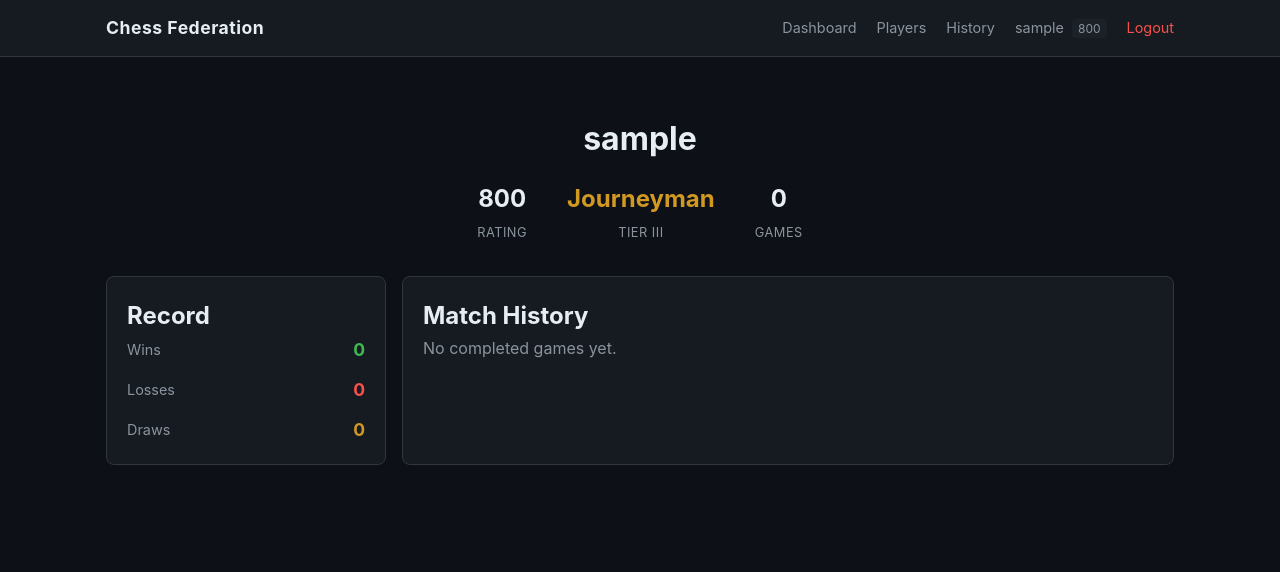
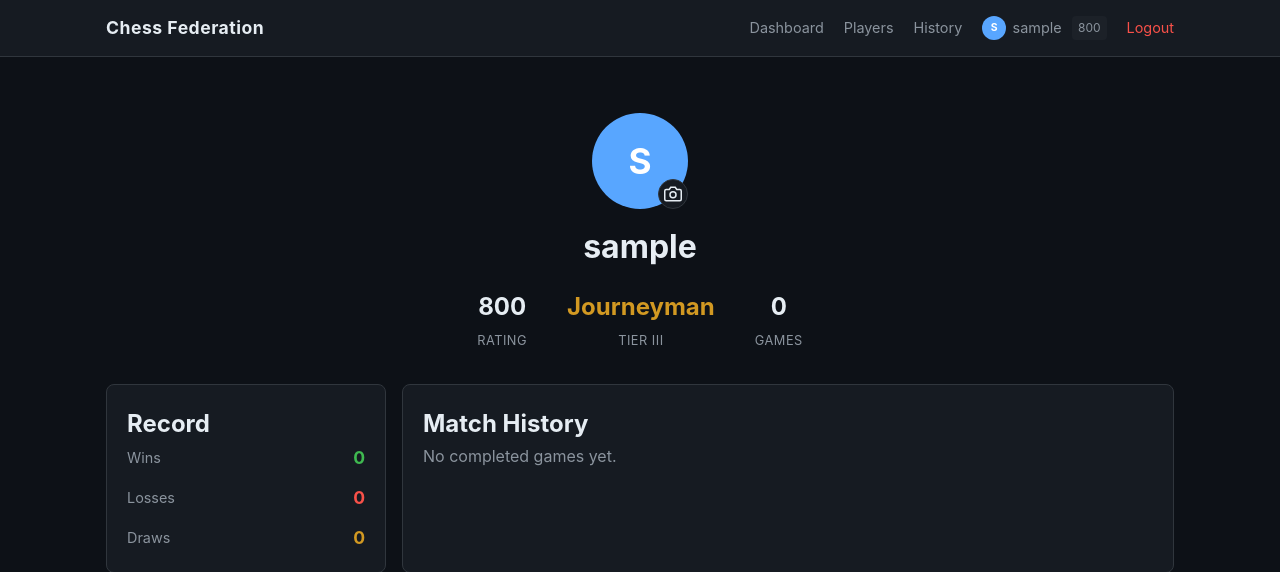
Before and after one commit to lydhndrxca/Chess-Federation, a Flask app: a page that uses app/templates/base.html in a window 1280 px wide. Shown: the top 572 px of the page. Run offline with Flask 3, Linux system fonts and the light colour scheme; the visitor is signed in with stand-in values (Sample User, id 1); data comes from the database, SQL or seed files in the repository; data that the repository does not hold is empty.

Commit message:
Add avatar photo upload for user profiles
Made-with: Cursor

```diff
--- a/app/__init__.py
+++ b/app/__init__.py
@@ -1,4 +1,5 @@
 import os
+import sqlite3
 
 from flask import Flask
 from flask_login import LoginManager
@@ -9,12 +10,26 @@ from app.models import db, User
 login_manager = LoginManager()
 
 
+def _migrate_db(app):
+    """Add columns that may not exist in an older database."""
+    db_path = app.config['SQLALCHEMY_DATABASE_URI'].replace('sqlite:///', '')
+    if not os.path.exists(db_path):
+        return
+    conn = sqlite3.connect(db_path)
+    cols = {row[1] for row in conn.execute('PRAGMA table_info(user)').fetchall()}
+    if 'avatar_filename' not in cols:
+        conn.execute('ALTER TABLE user ADD COLUMN avatar_filename VARCHAR(120)')
+        conn.commit()
+    conn.close()
+
+
 def create_app():
     app = Flask(__name__)
     app.config.from_object(Config)
 
     data_dir = os.path.join(os.path.dirname(os.path.dirname(__file__)), 'data')
     os.makedirs(data_dir, exist_ok=True)
+    os.makedirs(app.config['UPLOAD_FOLDER'], exist_ok=True)
 
     db.init_app(app)
     login_manager.init_app(app)
@@ -37,6 +52,8 @@ def create_app():
     app.register_blueprint(players_bp)
     app.register_blueprint(admin_bp)
 
+    _migrate_db(app)
+
     with app.app_context():
         db.create_all()
 
--- a/app/config.py
+++ b/app/config.py
@@ -10,3 +10,5 @@ class Config:
         'sqlite:///' + os.path.join(basedir, 'data', 'chess_federation.db')
     )
     SQLALCHEMY_TRACK_MODIFICATIONS = False
+    UPLOAD_FOLDER = os.path.join(basedir, 'app', 'static', 'uploads', 'avatars')
+    MAX_CONTENT_LENGTH = 2 * 1024 * 1024  # 2 MB
--- a/app/models.py
+++ b/app/models.py
@@ -16,6 +16,7 @@ class User(UserMixin, db.Model):
     losses = db.Column(db.Integer, default=0)
     draws = db.Column(db.Integer, default=0)
     forfeits = db.Column(db.Integer, default=0)
+    avatar_filename = db.Column(db.String(120))
     is_active_player = db.Column(db.Boolean, default=True)
     created_at = db.Column(db.DateTime, default=lambda: datetime.now(timezone.utc))
 
--- a/app/routes/players.py
+++ b/app/routes/players.py
@@ -1,7 +1,13 @@
-from flask import Blueprint, render_template, request
-from flask_login import login_required
+import os
+import uuid
 
-from app.models import Game, User
+from flask import Blueprint, render_template, request, redirect, url_for, flash, current_app
+from flask_login import login_required, current_user
+from werkzeug.utils import secure_filename
+
+from app.models import Game, User, db
+
+ALLOWED_EXTENSIONS = {'png', 'jpg', 'jpeg', 'gif', 'webp'}
 
 players_bp = Blueprint('players', __name__)
 
@@ -25,6 +31,37 @@ def player_profile(username):
     return render_template('profile.html', player=player, games=games)
 
 
+@players_bp.route('/player/<username>/avatar', methods=['POST'])
+@login_required
+def upload_avatar(username):
+    player = User.query.filter_by(username=username).first_or_404()
+    if player.id != current_user.id:
+        flash('You can only change your own avatar.', 'error')
+        return redirect(url_for('players.player_profile', username=username))
+
+    file = request.files.get('avatar')
+    if not file or file.filename == '':
+        flash('No file selected.', 'error')
+        return redirect(url_for('players.player_profile', username=username))
+
+    ext = file.filename.rsplit('.', 1)[-1].lower() if '.' in file.filename else ''
+    if ext not in ALLOWED_EXTENSIONS:
+        flash('Only PNG, JPG, GIF, and WebP images are allowed.', 'error')
+        return redirect(url_for('players.player_profile', username=username))
+
+    if player.avatar_filename:
+        old_path = os.path.join(current_app.config['UPLOAD_FOLDER'], player.avatar_filename)
+        if os.path.exists(old_path):
+            os.remove(old_path)
+
+    filename = f'{uuid.uuid4().hex}.{ext}'
+    file.save(os.path.join(current_app.config['UPLOAD_FOLDER'], filename))
+    player.avatar_filename = filename
+    db.session.commit()
+    flash('Avatar updated!', 'success')
+    return redirect(url_for('players.player_profile', username=username))
+
+
 @players_bp.route('/history')
 @login_required
 def match_history():
--- a/app/static/css/style.css
+++ b/app/static/css/style.css
@@ -562,6 +562,54 @@ a:hover { text-decoration: underline; }
 }
 .page-info { color: var(--text-muted); font-size: 0.85rem; }
 
+/* ── Avatars ────────────────────────────── */
+.avatar {
+    border-radius: 50%;
+    object-fit: cover;
+    flex-shrink: 0;
+    display: inline-flex;
+    align-items: center;
+    justify-content: center;
+    font-weight: 700;
+    vertical-align: middle;
+}
+.avatar-xs { width: 24px; height: 24px; font-size: 0.65rem; }
+.avatar-sm { width: 36px; height: 36px; font-size: 0.85rem; }
+.avatar-md { width: 48px; height: 48px; font-size: 1.1rem; }
+.avatar-xl { width: 96px; height: 96px; font-size: 2.2rem; }
+
+.avatar-placeholder {
+    background: var(--accent);
+    color: #fff;
+    text-transform: uppercase;
+    user-select: none;
+}
+
+.profile-avatar-wrap {
+    position: relative;
+    display: inline-block;
+    margin-bottom: 0.75rem;
+}
+
+.avatar-upload-form { position: absolute; bottom: 0; right: 0; }
+.avatar-upload-btn {
+    display: flex;
+    align-items: center;
+    justify-content: center;
+    width: 30px;
+    height: 30px;
+    background: var(--bg-surface);
+    border: 1px solid var(--border);
+    border-radius: 50%;
+    color: var(--text);
+    cursor: pointer;
+    transition: background 0.15s, border-color 0.15s;
+}
+.avatar-upload-btn:hover { background: var(--accent); border-color: var(--accent); }
+
+.nav-user-link { display: flex; align-items: center; gap: 0.4rem; }
+.standings-player { display: flex; align-items: center; gap: 0.4rem; }
+
 /* ── Mobile Responsive ──────────────────── */
 @media (max-width: 768px) {
     .nav-toggle { display: flex; }
--- a/app/static/js/app.js
+++ b/app/static/js/app.js
@@ -14,6 +14,13 @@ document.addEventListener('DOMContentLoaded', () => {
             setTimeout(() => el.remove(), 300);
         }, 4000);
     });
+
+    const avatarInput = document.querySelector('.avatar-upload-form input[type="file"]');
+    if (avatarInput) {
+        avatarInput.addEventListener('change', () => {
+            if (avatarInput.files.length) avatarInput.closest('form').submit();
+        });
+    }
 
     const deadlineEl = document.querySelector('.deadline-display');
     if (deadlineEl) {
--- a/app/templates/base.html
+++ b/app/templates/base.html
@@ -1,3 +1,4 @@
+{% from "macros.html" import avatar %}
 <!DOCTYPE html>
 <html lang="en">
 <head>
@@ -19,7 +20,8 @@
                 <a href="{{ url_for('main.dashboard') }}">Dashboard</a>
                 <a href="{{ url_for('players.player_list') }}">Players</a>
                 <a href="{{ url_for('players.match_history') }}">History</a>
-                <a href="{{ url_for('players.player_profile', username=current_user.username) }}">
+                <a href="{{ url_for('players.player_profile', username=current_user.username) }}" class="nav-user-link">
+                    {{ avatar(current_user, 'xs') }}
                     {{ current_user.username }}
                     <span class="nav-rating">{{ current_user.rating }}</span>
                 </a>
--- a/app/templates/dashboard.html
+++ b/app/templates/dashboard.html
@@ -1,4 +1,5 @@
 {% extends "base.html" %}
+{% from "macros.html" import avatar %}
 {% block title %}Dashboard — Chess Federation{% endblock %}
 
 {% block content %}
@@ -108,7 +109,8 @@
                     <tr>
                         <td>{{ loop.index }}</td>
                         <td>
-                            <a href="{{ url_for('players.player_profile', username=player.username) }}">
+                            <a href="{{ url_for('players.player_profile', username=player.username) }}" class="standings-player">
+                                {{ avatar(player, 'xs') }}
                                 {{ player.username }}
                             </a>
                         </td>
--- /dev/null
+++ b/app/templates/macros.html
@@ -0,0 +1,8 @@
+{% macro avatar(user, size='md') %}
+{% if user.avatar_filename %}
+<img src="{{ url_for('static', filename='uploads/avatars/' + user.avatar_filename) }}"
+     alt="{{ user.username }}" class="avatar avatar-{{ size }}">
+{% else %}
+<span class="avatar avatar-{{ size }} avatar-placeholder">{{ user.username[0]|upper }}</span>
+{% endif %}
+{% endmacro %}
--- a/app/templates/players.html
+++ b/app/templates/players.html
@@ -1,4 +1,5 @@
 {% extends "base.html" %}
+{% from "macros.html" import avatar %}
 {% block title %}Players — Chess Federation{% endblock %}
 
 {% block content %}
@@ -8,6 +9,7 @@
         {% for player in players %}
         <a href="{{ url_for('players.player_profile', username=player.username) }}" class="player-card">
             <div class="player-card-header">
+                {{ avatar(player, 'sm') }}
                 <span class="player-name">{{ player.username }}</span>
                 <span class="player-rating-lg">{{ player.rating }}</span>
             </div>
--- a/app/templates/profile.html
+++ b/app/templates/profile.html
@@ -1,9 +1,22 @@
 {% extends "base.html" %}
+{% from "macros.html" import avatar %}
 {% block title %}{{ player.username }} — Chess Federation{% endblock %}
 
 {% block content %}
 <div class="profile-page">
     <div class="profile-header">
+        <div class="profile-avatar-wrap">
+            {{ avatar(player, 'xl') }}
+            {% if current_user.id == player.id %}
+            <form action="{{ url_for('players.upload_avatar', username=player.username) }}"
+                  method="post" enctype="multipart/form-data" class="avatar-upload-form">
+                <label class="avatar-upload-btn" title="Change avatar">
+                    <input type="file" name="avatar" accept="image/*" hidden>
+                    <svg width="18" height="18" viewBox="0 0 24 24" fill="none" stroke="currentColor" stroke-width="2"><path d="M23 19a2 2 0 01-2 2H3a2 2 0 01-2-2V8a2 2 0 012-2h4l2-3h6l2 3h4a2 2 0 012 2z"/><circle cx="12" cy="13" r="4"/></svg>
+                </label>
+            </form>
+            {% endif %}
+        </div>
         <h1>{{ player.username }}</h1>
         <div class="profile-stats-row">
             <div class="stat-block">
```
